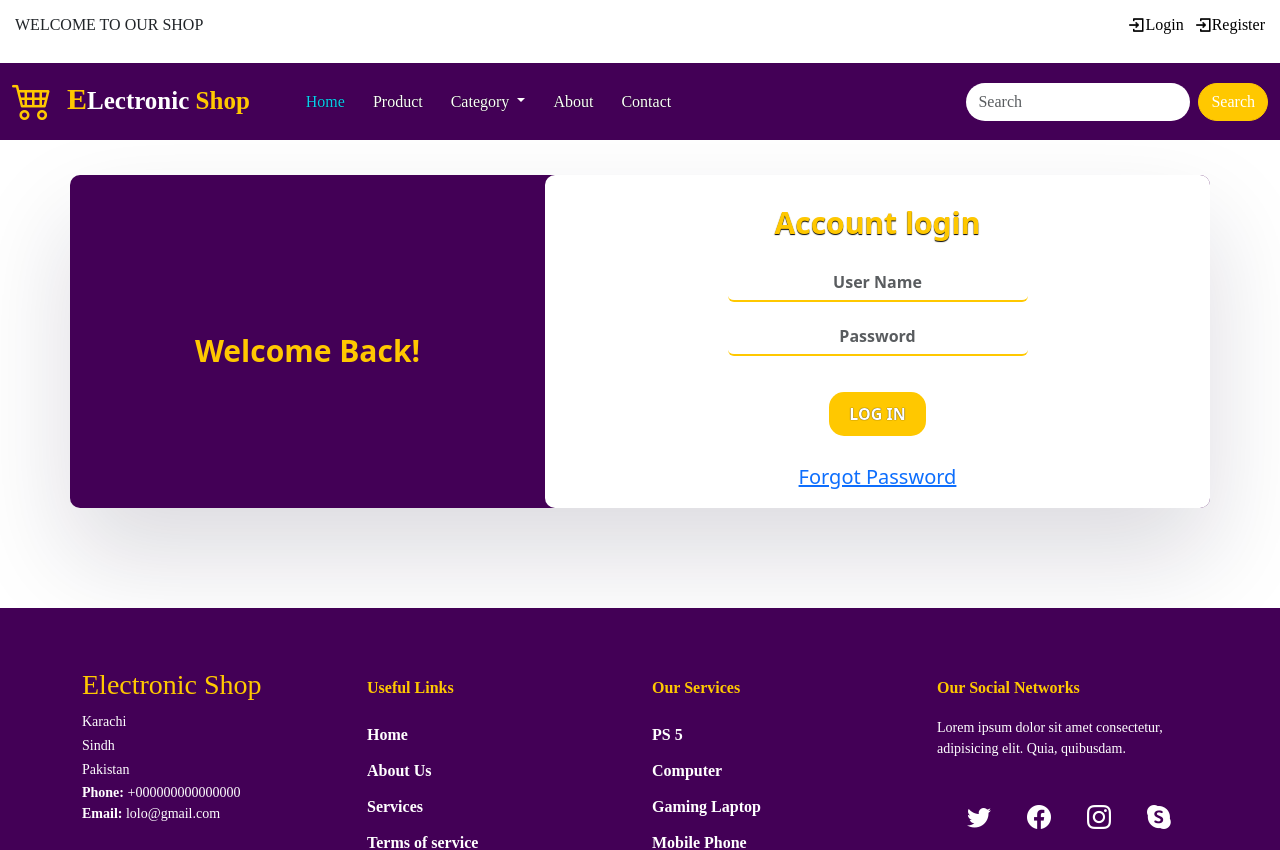
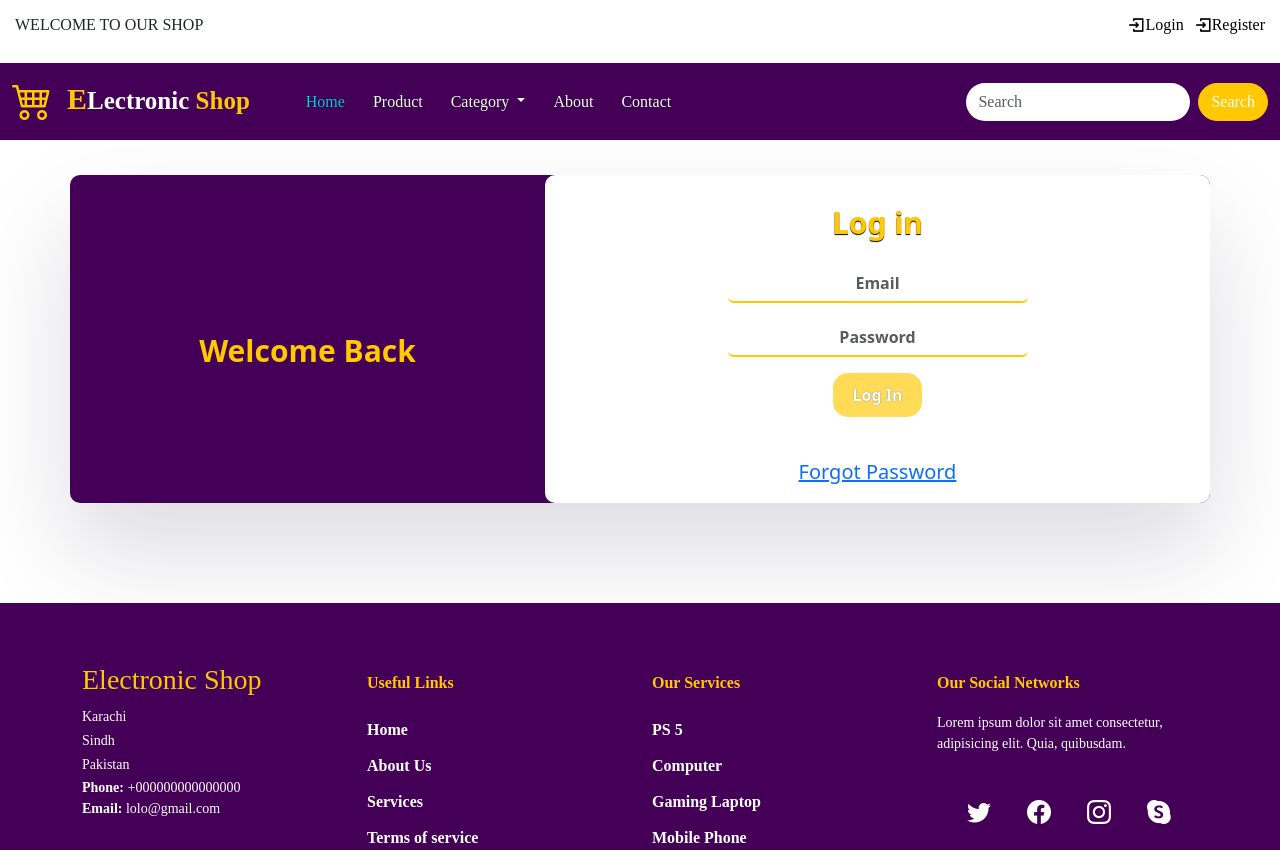
Before and after one commit to halamansou/Electronic-E-commerce-Website-Using-Angular, an Angular app: page /login in a window 1280 px wide. Shown: the top 850 px of the page. Built offline with nearby package versions, Linux system fonts and the light colour scheme.

Commit message:
Login Authantication Done

```diff
--- a/src/app/Components/login/login.component.css
+++ b/src/app/Components/login/login.component.css
@@ -57,6 +57,19 @@
     text-shadow: 0px 0px 1px black;
 }
 
+#side2 button {
+    padding: 10px 20px;
+    text-decoration: none;
+    border-radius: 15px;
+    background-color: #ffc800;
+    color: white;
+    font-weight: bold;
+    border: none;
+    text-shadow: 0px 0px 1px black;
+    margin-bottom: 30px;
+    margin-left: 35%;
+}
+
 #side2 p {
     margin-top: 10px;
 }
--- a/src/app/Components/login/login.component.html
+++ b/src/app/Components/login/login.component.html
@@ -1,18 +1,35 @@
-
 <div class="container" id="login">
     <div class="row">
       <div class="col-md-5 py-3 py-md-0" id="side1">
-            <h3 class="text-center">Welcome Back!</h3>
+        <h3 class="text-center">Welcome Back</h3>
       </div>
       <div class="col-md-7 py-3 py-md-0" id="side2">
-            <h3 class="text-center">Account login</h3>
-            <!-- <p class="text-center">Lorem ipsum dolor sit amet consectetur adipisicing elit. Neque, sequi.</p> -->
+        <h3 class="text-center">Log in</h3>
+        <form (ngSubmit)="handelLogin()" [formGroup]="loginForm">
+
           <div class="input2 text-center">
-                <input type="text" class="form-control mb-3" placeholder="User Name">
-                <input type="password" class="form-control mb-3" placeholder="Password">
+         <p class="text-danger">{{ loginError }}</p>
+
+
+            <input formControlName="email" type="email" class="form-control mb-3" placeholder="Email">
+            <div *ngIf="loginForm.get('email')?.invalid && loginForm.get('email')?.touched" class="text-danger">
+              <p *ngIf="loginForm.get('email')?.getError?.('email')">Invalid Email</p>
+              <p *ngIf="loginForm.get('email')?.getError?.('required')">Email Required</p>
             </div>
-            <p class="text-center" id="btnlogin"><a href="#" class="btn btn-primary">LOG IN</a></p>
+
+            <input formControlName="password" type="password" class="form-control mb-3" placeholder="Password">
+            <div *ngIf="loginForm.get('password')?.invalid && loginForm.get('password')?.touched" class="text-danger">
+              <p *ngIf="loginForm.get('password')?.getError?.('minlength')">Password Minimum Length must be 8 Characters</p>
+              <p *ngIf="loginForm.get('password')?.getError?.('required')">Password Required</p>
+            </div>
+
+          </div>
+          <button [disabled]="loginForm.invalid" type="submit" class="btn  text-center" id="btnlogin">
+            <i *ngIf="isLoading" class="sr-only">loading .....</i>
+            <span *ngIf="!isLoading"> Log In</span>
+          </button>
           <p class="text-center"><a href="#">Forgot Password</a></p>
+        </form>
       </div>
     </div>
   </div>
--- a/src/app/Components/login/login.component.ts
+++ b/src/app/Components/login/login.component.ts
@@ -1,12 +1,56 @@
+import { AuthServiceService } from './../../Services/auth-service.service';
 import { Component } from '@angular/core';
-
+import { FormControl, FormGroup ,Validators} from '@angular/forms';
+import { ReactiveFormsModule } from '@angular/forms';
+import { CommonModule } from '@angular/common';
+import { Router } from '@angular/router';
+import { HttpClientModule } from '@angular/common/http';
 @Component({
   selector: 'app-login',
   standalone: true,
-  imports: [],
+  imports: [ReactiveFormsModule, CommonModule, HttpClientModule],
   templateUrl: './login.component.html',
   styleUrl: './login.component.css'
 })
+
+
 export class LoginComponent {
 
+  constructor(
+    private authService: AuthServiceService,
+    private router: Router
+  ) { }
+
+  isLoading:boolean = false;
+  loginError: string = '';
+
+  loginForm: FormGroup = new FormGroup ({
+    email : new FormControl(null , [Validators.required, Validators.email]),
+    password: new FormControl(null, [Validators.required, Validators.minLength(8)]),
+
+  });
+
+  handelLogin() {
+    this.isLoading = true;
+    if(this.loginForm.valid){
+      this.authService.login(this.loginForm.value).subscribe({
+        next: (response) => {
+          console.log(response);
+          if (response) {
+            this.router.navigate(['/']);
+          } else {
+            this.loginError = 'Email not registered or password does not match.';
+          }
+          this.isLoading = false;
+        },
+        error: (error) => {
+          console.error(error);
+          this.loginError = 'Email not registered or password does not match.';
+          this.isLoading = false;
+        }
+      });
+    }
+  }
+
+
 }
--- a/src/app/Components/register/register.component.css
+++ b/src/app/Components/register/register.component.css
@@ -58,6 +58,7 @@
     border: none;
     text-shadow: 0px 0px 1px black;
     margin-bottom: 30px;
+    margin-left: 35%;
 }
 
 h3 {
--- a/src/app/Components/register/register.component.html
+++ b/src/app/Components/register/register.component.html
@@ -46,7 +46,7 @@
           </div>
 
         </div>
-        <button [disabled]="registerForm.invalid" type="submit" class="btn btn-primary text-center" id="btnlogin">
+        <button [disabled]="registerForm.invalid" type="submit" class="btn btn-primary text-center " id="btnlogin">
           <i *ngIf="isLoading" class="sr-only">loading .....</i>
           <span *ngIf="!isLoading"> SIGN UP</span>
         </button>
--- a/src/app/Services/auth-service.service.ts
+++ b/src/app/Services/auth-service.service.ts
@@ -12,4 +12,8 @@ export class AuthServiceService {
   register(userData: any): Observable<any> {
     return this.httpClient.post('https://localhost:7158/api/Users', userData);
   }
+
+  login(userData: any): Observable<any> {
+    return this.httpClient.post('https://localhost:7158/api/Users/login', userData);
+  }
 }
```
Lines whose indentation alone changed are shown as unchanged.
